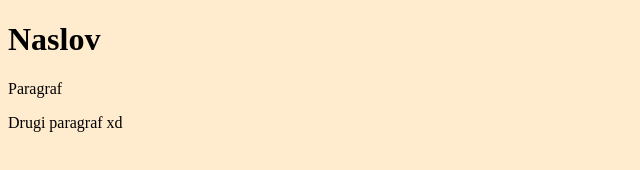
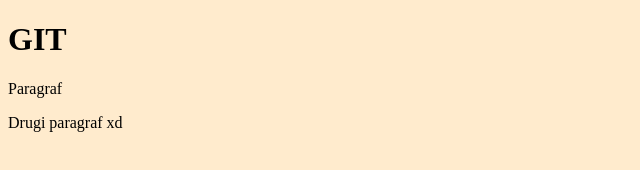
Before and after one commit to mnovakovi/git-uvod, a plain HTML site: page index.html in a window 1280 px wide. Shown: the full height of the page, 0-640 px from the left. Drawn offline with Linux system fonts and the light colour scheme.

Commit message:
Update index.html
Novi naslov

```diff
--- a/index.html
+++ b/index.html
@@ -9,7 +9,7 @@
     <title>Document</title>
 </head>
 <body>
-    <h1>Naslov</h1>
+    <h1>GIT</h1>
     <p>Paragraf</p>
     <p>Drugi paragraf xd</p>
 </body>
```
